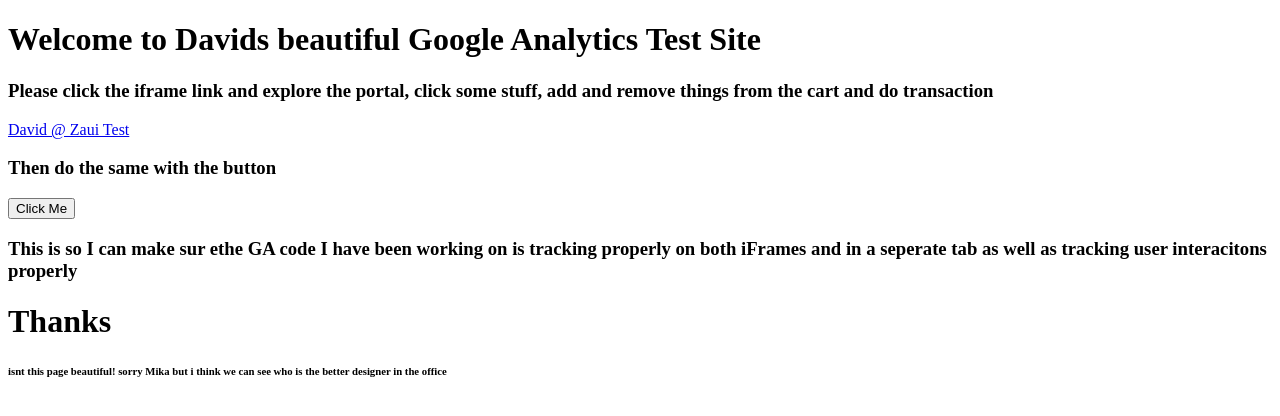
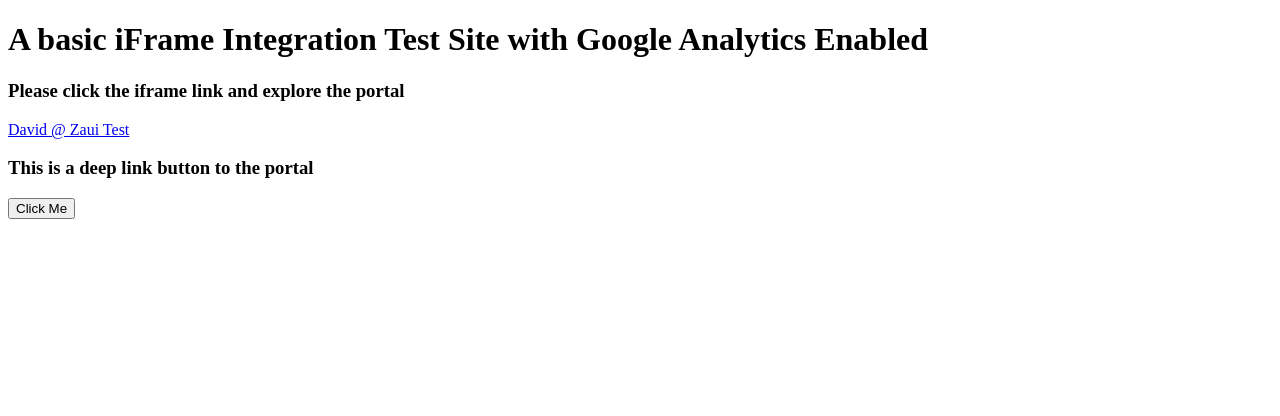
Before and after one commit to DavidHaynesHasGitHub/testsite2, a plain HTML site: page index.html in a window 1280 px wide. Drawn offline with Linux system fonts and the light colour scheme; a script that the page names is missing.

Commit message:
cleaned up code a bit for athens

```diff
--- a/index.html
+++ b/index.html
@@ -15,16 +15,20 @@
 	</script>
 
 	<meta charset="UTF-8">
-	<title>DAVIDS JANKY GOOGLE ANALYTICS TEST SITE</title>
+	<title>Zaui Basic GA Test Site</title>
 </head>
 <body>
 
-	<h1> Welcome to Davids beautiful Google Analytics Test Site</h1>
-	<h3> Please click the iframe link and explore the portal, click some stuff, add and remove things from the cart and do transaction</h3>
+	<h1> A basic iFrame Integration Test Site with Google Analytics Enabled</h1>
+	<h3> Please click the iframe link and explore the portal</h3>
 
 <a href="https://athenswalkingtours.zaui.net/modules/webBooking/index.php" onclick="return Zaui.open(event)" class="zaui-embed-button override">David @ Zaui Test</a><script>(function(d,t,i,u,z,s) {if (!d.getElementById(i)) {z = d.createElement(t); z.id=i; z.async=1; z.src = u;s = d.getElementsByTagName(t)[0]; s.parentNode.insertBefore(z, s);}})(document, 'script', 'zaui-embed-src', 'https://athenswalkingtours.zaui.net/themes/default/modules/webBooking/js/embed.js');</script>
 
-
+<!--
+		this script is part of Zaui in its current version.
+		when the iFrame button is clicked it looks to see if there is an instance of Google ANalytics or a GA cookie and if there is
+		append the client id to the end of the url
+		then the GA code in the iframe looks for a URI parameter called clientId and if it exists it appends that value as the client id -->
 		<script>
 		function onSubmitForm2(){
 
@@ -36,17 +40,15 @@
 	  		console.log('test', clientId);
 
 	  		var url = 'https://athenswalkingtours.zaui.net/modules/webBooking/index.php/?clientId=' + clientId;
+	  		window.location.href = url
 	  		document.ZauiLink.action = url;
 		}
 
 	</script>
-	<h3> Then do the same with the button</h3>
-	<form name="ZauiLink2" onsubmit="return onSubmitForm2()">
-		<input type="submit" value="Click Me">
-	</form>
+	<h3> This is a deep link button to the portal</h3>
 
-	<h3>This is so I can make sur ethe GA code I have been working on is tracking properly on both iFrames and in a seperate tab as well as tracking user interacitons properly</h3>
-	<h1>Thanks</h1>
-	<h6>isnt this page beautiful! sorry Mika but i think we can see who is the better designer in the office</h6>
+	<input type="button" value="Click Me"onclick="onSubmitForm2();">
+
+
 </body>
 </html>
```
